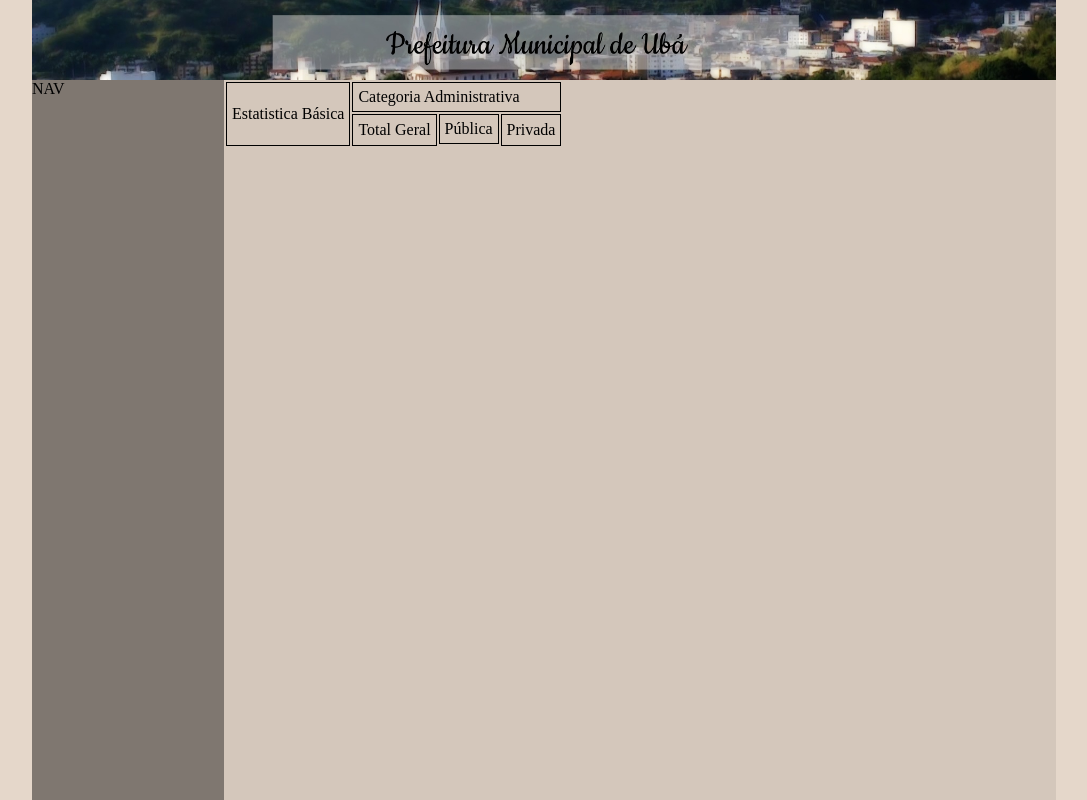
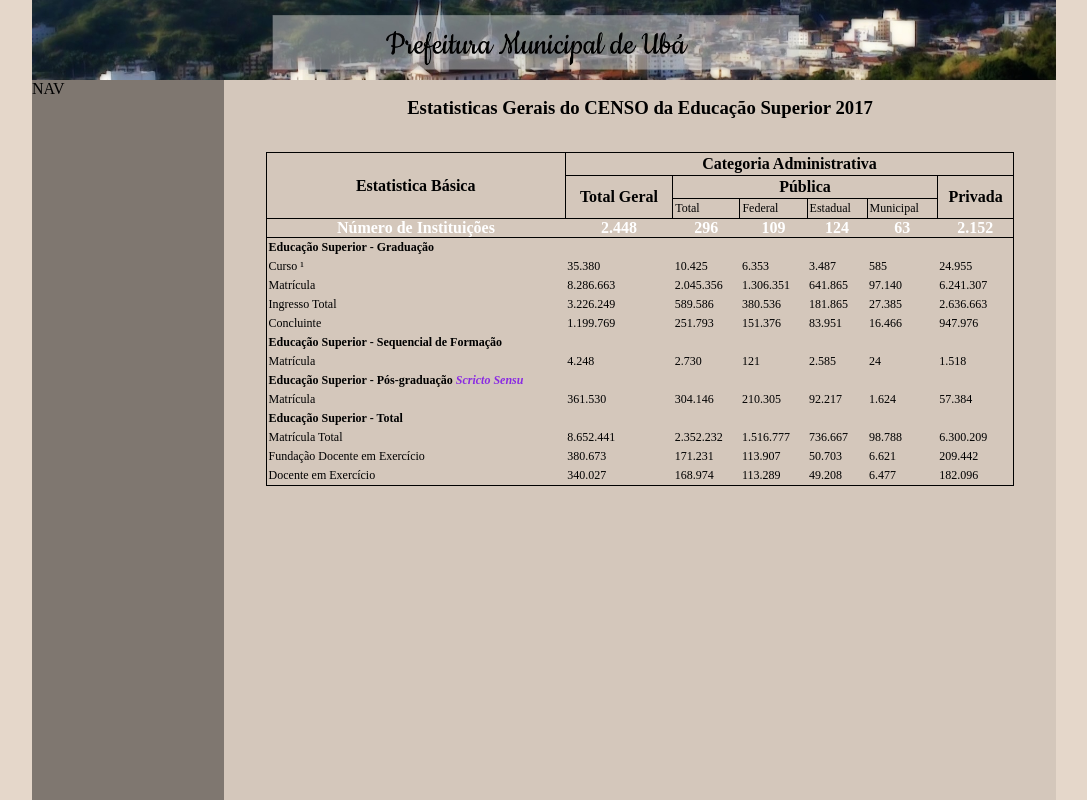
Before and after one commit to guicordeiro/tec-web, a plain HTML site: page aula-table/index.html in a window 1280 px wide. Shown: the whole page, without its empty margins (96-1183 px from the left). Drawn offline with Linux system fonts and the light colour scheme.

Commit message:
Tabela INEP

```diff
--- a/aula-table/css/style.css
+++ b/aula-table/css/style.css
@@ -22,6 +22,10 @@ body, html{
     height: 100%;
     background-color: #E5D7CA;
 }
+h3 {
+	text-align: center;
+	padding-top: 2%;
+}
 .lat {
     width: 5%;
     height: 100% ;
@@ -31,10 +35,25 @@ body, html{
     height: 100%;
     float: left;
 }
+article div.div1 {
+    width: 5%;
+    height: 90%;
+    float: left;
+}
 .div2{
     width: 10%;
     height: 100%;
     float: right;
+}
+article div.div2 {
+    width: 5%;
+    height: 90%;
+    float: right;
+}
+article div.top {
+	width: 100%;
+	height: 10%;
+	float: left;
 }
 header {
     width: 80%;
@@ -45,8 +64,9 @@ header {
     background-size: cover;
     float: left;
 }
-p {
-    padding: 0.5em;
+.blueviolet {
+    color: blueviolet;
+	font-style: italic;
 }
 nav {
     width: 15%;
@@ -61,13 +81,40 @@ article {
 	float: left;
 	overflow: auto;
 }
-table tr td{
+table {
+	border-collapse: collapse;
+	width: 90%;
+	float: left;
+}
+td {
+	padding: 2px;
+	font-size: 12px;
+	text-align: left;
+}
+.td1 {
+	width: 40%;
+	height: 10%;
+}
+.td2 {
+	width: 60%;
+	height: 10%;
+}
+.border {
+	padding: 2px;
 	border: 1px solid black;
-	border-collapse: collapse;
 }
-th, td {
-	padding: 5px;
+.btop {
+	border-top: 1px solid black;
 }
-.tible {
-	text-align: center;
+.bbottom {
+	border-bottom: 1px solid black;
 }
+.bleft {
+	border-left: 1px solid black;
+}
+.bright {
+	border-right: 1px solid black;
+}
+.title {
+	color: #FFFFFF;
+}
--- a/aula-table/index.html
+++ b/aula-table/index.html
@@ -11,31 +11,127 @@
 		<header></header>
 		<nav>NAV</nav>
 		<article>
-			<table>
-				<tr class="title">
-					<td rowspan="3"> Estatistica Básica </td>
-					<td colspan="6"> Categoria Administrativa </td>
+			<div class="top"> <h3>Estatisticas Gerais do CENSO da Educação Superior 2017</h3> </div>
+			<div class="div1"></div>
+			<div class="div2"></div>
+			<table class="border">
+				<tr class="border">
+					<th class="border td1" rowspan="3"> Estatistica Básica </th>
+					<th class="border td2" colspan="6"> Categoria Administrativa </th>
 				</tr>
-				<tr class="title">
-					<td rowspan="2"> Total Geral </td>
-					<td colspan="4"> Pública </td>
-					<td rowspan="2"> Privada </td>
+				<tr class="border">
+					<th class="border" rowspan="2"> Total Geral </th>
+					<th class="border" colspan="4"> Pública </th>
+					<th class="border" rowspan="2"> Privada </th>
 				</tr>
-				<tr></tr>
-				<tr></tr>
-				<tr></tr>
-				<tr></tr>
-				<tr></tr>
-				<tr></tr>
-				<tr></tr>
-				<tr></tr>
-				<tr></tr>
-				<tr></tr>
-				<tr></tr>
-				<tr></tr>
-				<tr></tr>
-				<tr></tr>
-				<tr></tr>
+				<tr class="border">
+					<td class="border"> Total </td>
+					<td class="border"> Federal </td>
+					<td class="border"> Estadual </td>
+					<td class="border"> Municipal </td>
+				</tr>
+				<tr class="border2 title">
+					<th class="btop bbottom bleft"> Número de Instituições </th>
+					<th class="btop bbottom"> 2.448 </th>
+					<th class="btop bbottom"> 296 </th>
+					<th class="btop bbottom"> 109 </th>
+					<th class="btop bbottom"> 124 </th>
+					<th class="btop bbottom"> 63 </th>
+					<th class="btop bbottom bright"> 2.152 </th>
+				</tr>
+				<tr>
+					<td colspan="7"> <b>Educação Superior - Graduação</b> </td>
+				</tr>
+				<tr>
+					<td> Curso ¹ </td>
+					<td> 35.380 </td>
+					<td> 10.425 </td>
+					<td> 6.353 </td>
+					<td> 3.487 </td>
+					<td> 585 </td>
+					<td> 24.955 </td>
+				</tr>
+				<tr>
+					<td> Matrícula </td>
+					<td> 8.286.663 </td>
+					<td> 2.045.356 </td>
+					<td> 1.306.351 </td>
+					<td> 641.865 </td>
+					<td> 97.140 </td>
+					<td> 6.241.307 </td>
+				</tr>
+				<tr>
+					<td> Ingresso Total </td>
+					<td> 3.226.249 </td>
+					<td> 589.586 </td>
+					<td> 380.536 </td>
+					<td> 181.865 </td>
+					<td> 27.385 </td>
+					<td> 2.636.663 </td>
+				</tr>
+				<tr>
+					<td> Concluinte </td>
+					<td> 1.199.769 </td>
+					<td> 251.793 </td>
+					<td> 151.376 </td>
+					<td> 83.951 </td>
+					<td> 16.466 </td>
+					<td> 947.976 </td>
+				</tr>
+				<tr>
+					<td colspan="7"> <b>Educação Superior - Sequencial de Formação</b> </td>
+				</tr>
+				<tr>
+					<td> Matrícula </td>
+					<td> 4.248 </td>
+					<td> 2.730 </td>
+					<td> 121 </td>
+					<td> 2.585 </td>
+					<td> 24 </td>
+					<td> 1.518 </td>
+				</tr>
+				<tr>
+					<td colspan="7"> <b>Educação Superior - Pós-graduação <span class="blueviolet">Scricto Sensu</span></b> </td>
+				</tr>
+				<tr>
+					<td> Matrícula </td>
+					<td> 361.530 </td>
+					<td> 304.146 </td>
+					<td> 210.305 </td>
+					<td> 92.217 </td>
+					<td> 1.624 </td>
+					<td> 57.384 </td>
+				</tr>
+				<tr>
+					<td colspan="7"> <b>Educação Superior - Total</b> </td>
+				</tr>
+				<tr>
+					<td> Matrícula Total </td>
+					<td> 8.652.441 </td>
+					<td> 2.352.232 </td>
+					<td> 1.516.777 </td>
+					<td> 736.667 </td>
+					<td> 98.788 </td>
+					<td> 6.300.209 </td>
+				</tr>
+				<tr>
+					<td> Fundação Docente em Exercício </td>
+					<td> 380.673 </td>
+					<td> 171.231 </td>
+					<td> 113.907 </td>
+					<td> 50.703 </td>
+					<td> 6.621 </td>
+					<td> 209.442 </td>
+				</tr>
+				<tr>
+					<td> Docente em Exercício </td>
+					<td> 340.027 </td>
+					<td> 168.974 </td>
+					<td> 113.289 </td>
+					<td> 49.208 </td>
+					<td> 6.477 </td>
+					<td> 182.096 </td>
+				</tr>
 			</table>
 		</article>
 	</body>
```
